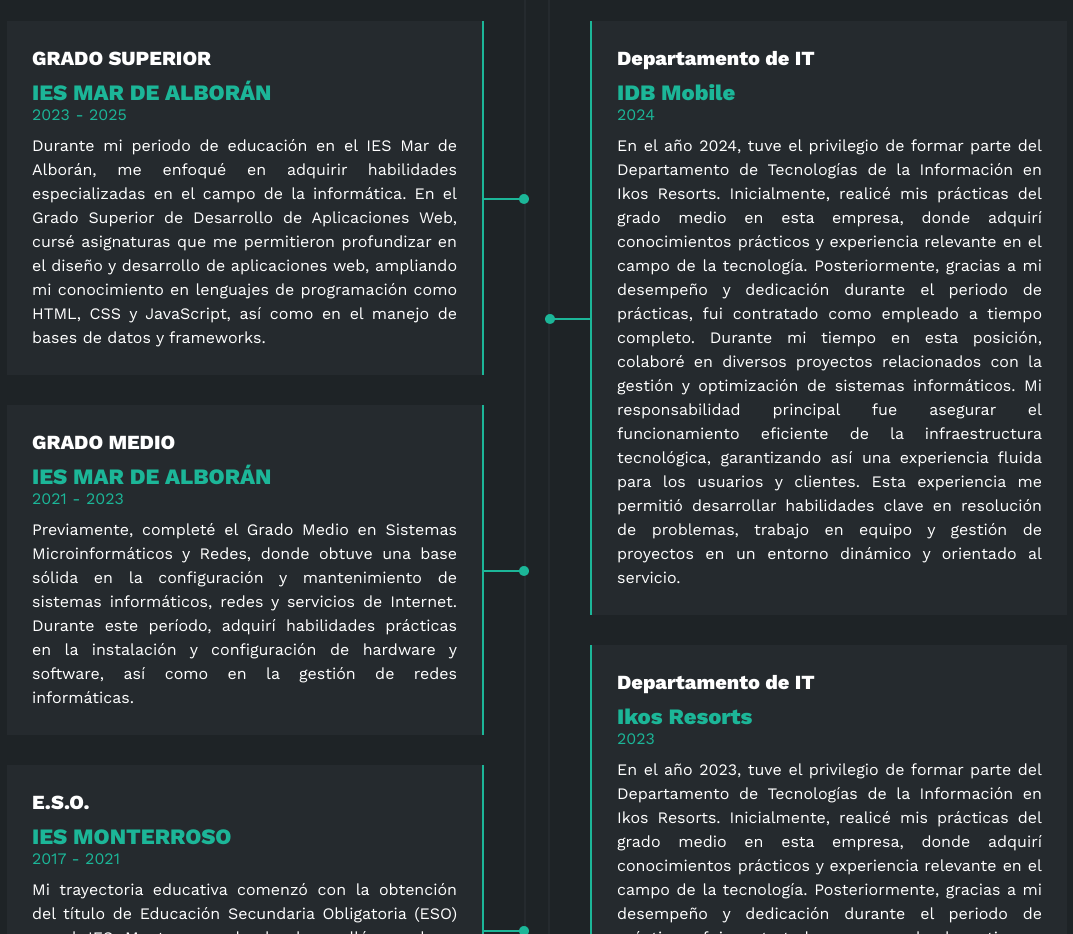
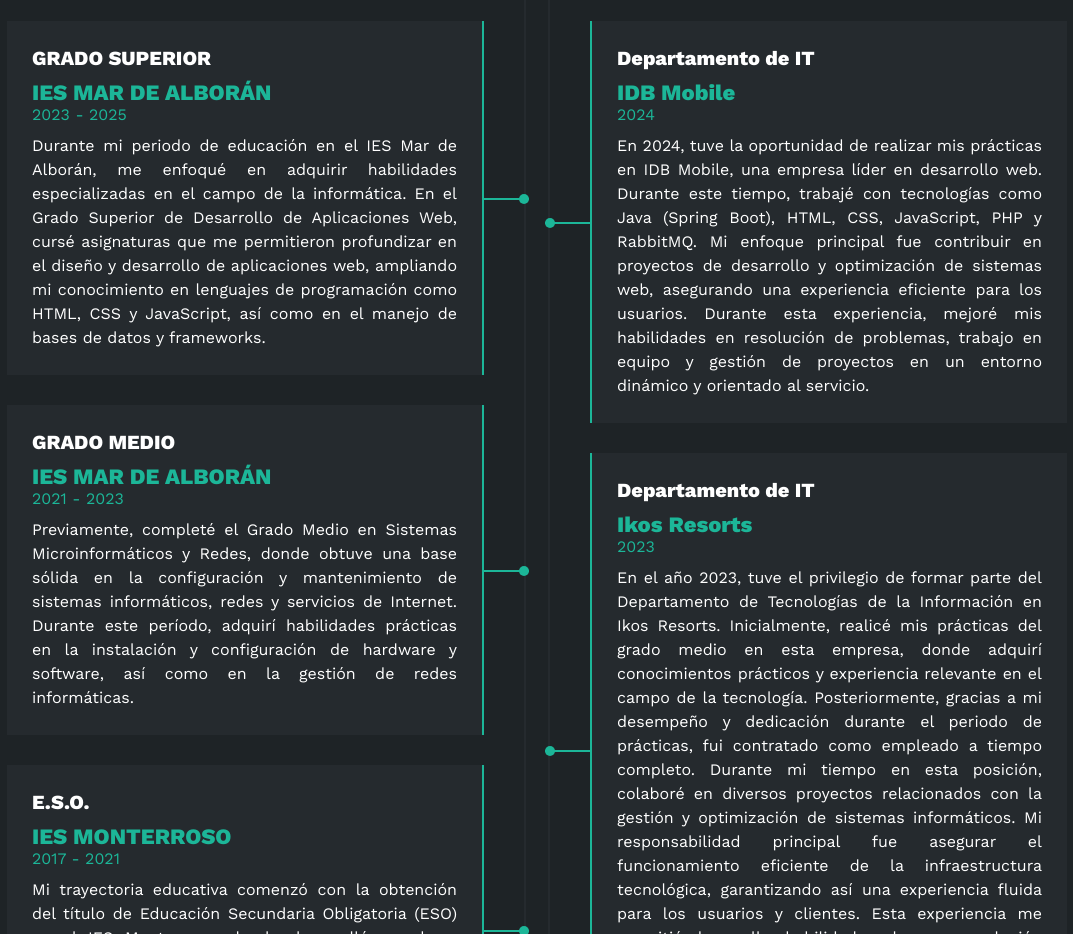
Before and after one commit to JoseAntonioAcebedoAragon/Curriculum, a plain HTML site: page index.html in a window 1280 px wide. Shown: the part 2240-3174 px from the top of the page, without its empty margins (103-1176 px from the left). Drawn offline with nearby package versions, Linux system fonts and the light colour scheme.

Commit message:
Curriculum v3

```diff
--- a/index.html
+++ b/index.html
@@ -291,17 +291,12 @@
                         <h4>Departamento de IT</h4>
                         <span class="casa">IDB Mobile</span>
                         <span class="fecha">2024</span>
-                        <p>En el año 2024, tuve el privilegio de formar parte del Departamento de Tecnologías de la
-                            Información en Ikos Resorts. Inicialmente, realicé mis prácticas del grado medio en esta
-                            empresa, donde adquirí conocimientos prácticos y experiencia relevante en el campo de la
-                            tecnología. Posteriormente, gracias a mi desempeño y dedicación durante el periodo de
-                            prácticas, fui contratado como empleado a tiempo completo. Durante mi tiempo en esta
-                            posición, colaboré en diversos proyectos relacionados con la gestión y optimización de
-                            sistemas informáticos. Mi responsabilidad principal fue asegurar el funcionamiento eficiente
-                            de la infraestructura tecnológica, garantizando así una experiencia fluida para los usuarios
-                            y clientes. Esta experiencia me permitió desarrollar habilidades clave en resolución de
-                            problemas, trabajo en equipo y gestión de proyectos en un entorno dinámico y orientado al
-                            servicio.</p>
+                        <p>En 2024, tuve la oportunidad de realizar mis prácticas en IDB Mobile, una empresa líder en
+                            desarrollo web. Durante este tiempo, trabajé con tecnologías como Java (Spring Boot), HTML,
+                            CSS, JavaScript, PHP y RabbitMQ. Mi enfoque principal fue contribuir en proyectos de desarrollo
+                            y optimización de sistemas web, asegurando una experiencia eficiente para los usuarios.
+                            Durante esta experiencia, mejoré mis habilidades en resolución de problemas, trabajo en equipo
+                            y gestión de proyectos en un entorno dinámico y orientado al servicio.</p>
                         <div class="conectord">
                             <div class="circulod"></div>
                         </div>
```
Also changed, not shown: img/ubicacion.png (deleted).
